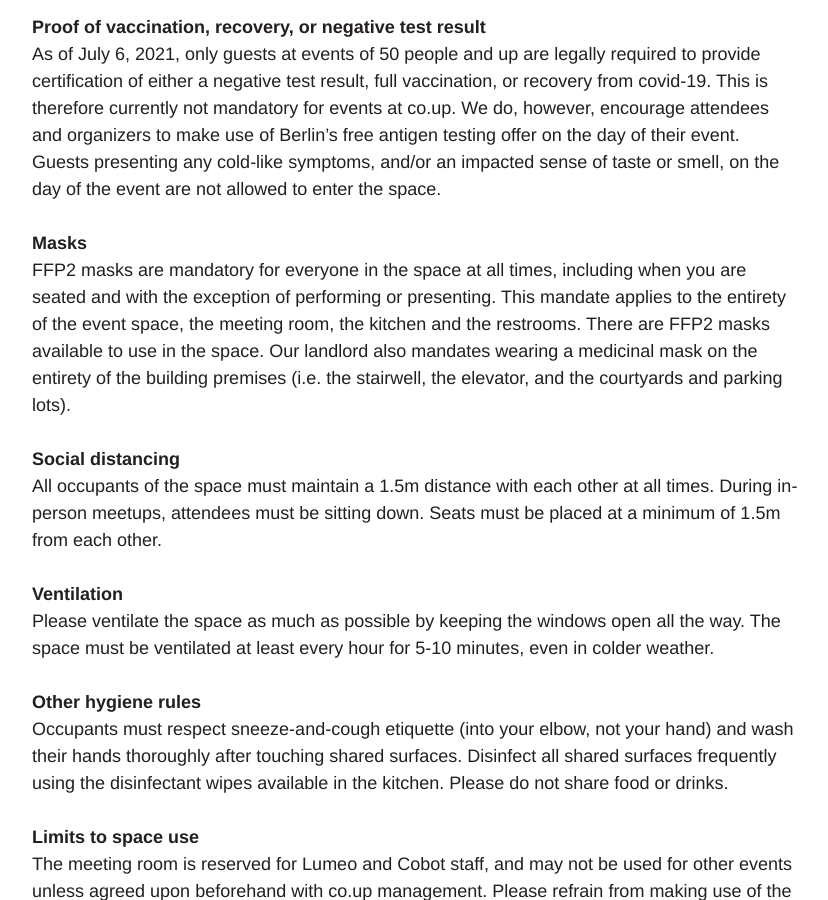
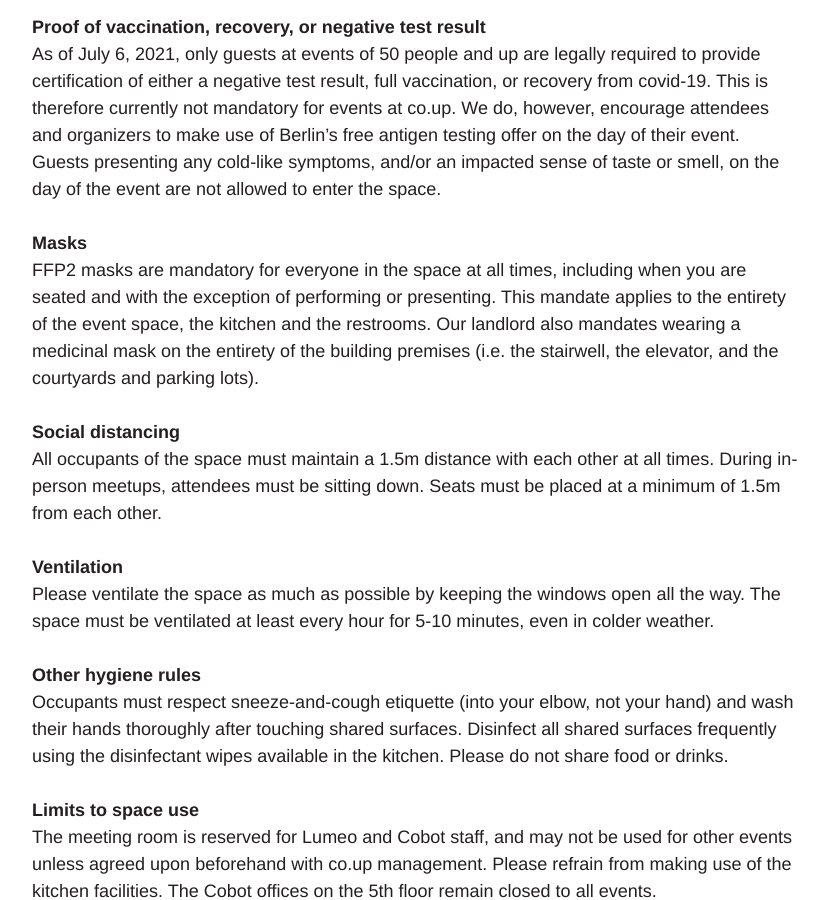
Before and after one commit to co-up/co-up.de, a Jekyll site: the page built from hygiene-safety-guidelines.md, in a window 1280 px wide and 900 px high, scrolled down 938 px. Shown: the whole window, without its empty margins (224-1052 px from the left). Built offline with Jekyll 4.4.1, drawn with Linux system fonts in a browser that asks for light colours.

Commit message:
Removed mention of FFP2 availability + meeting room

```diff
--- a/hygiene-safety-guidelines.md
+++ b/hygiene-safety-guidelines.md
@@ -25,7 +25,7 @@ Each person present in the space during an event must provide the following info
 As of July 6, 2021, only guests at events of 50 people and up are legally required to provide certification of either a negative test result, full vaccination, or recovery from covid-19. This is therefore currently not mandatory for events at co.up. We do, however, encourage attendees and organizers to make use of Berlin's free antigen testing offer on the day of their event. Guests presenting any cold-like symptoms, and/or an impacted sense of taste or smell, on the day of the event are not allowed to enter the space.
 
 **Masks**<br/>
-FFP2 masks are mandatory for everyone in the space at all times, including when you are seated and with the exception of performing or presenting. This mandate applies to the entirety of the event space, the meeting room, the kitchen and the restrooms. There are FFP2 masks available to use in the space. Our landlord also mandates wearing a medicinal mask on the entirety of the building premises (i.e. the stairwell, the elevator, and the courtyards and parking lots).
+FFP2 masks are mandatory for everyone in the space at all times, including when you are seated and with the exception of performing or presenting. This mandate applies to the entirety of the event space, the kitchen and the restrooms. Our landlord also mandates wearing a medicinal mask on the entirety of the building premises (i.e. the stairwell, the elevator, and the courtyards and parking lots).
 
 **Social distancing**<br/>
 All occupants of the space must maintain a 1.5m distance with each other at all times. During in-person meetups, attendees must be sitting down. Seats must be placed at a minimum of 1.5m from each other.
```
